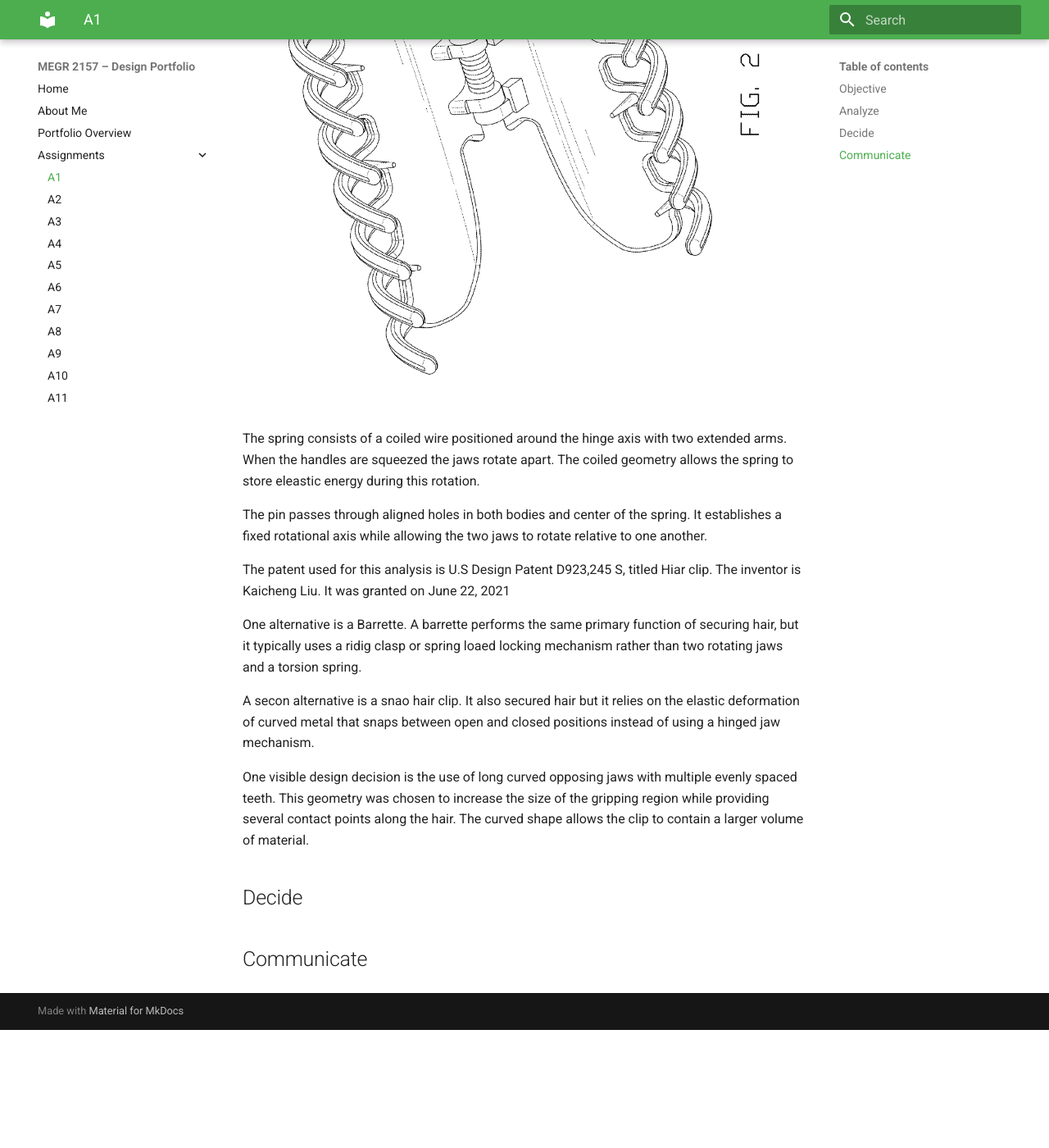
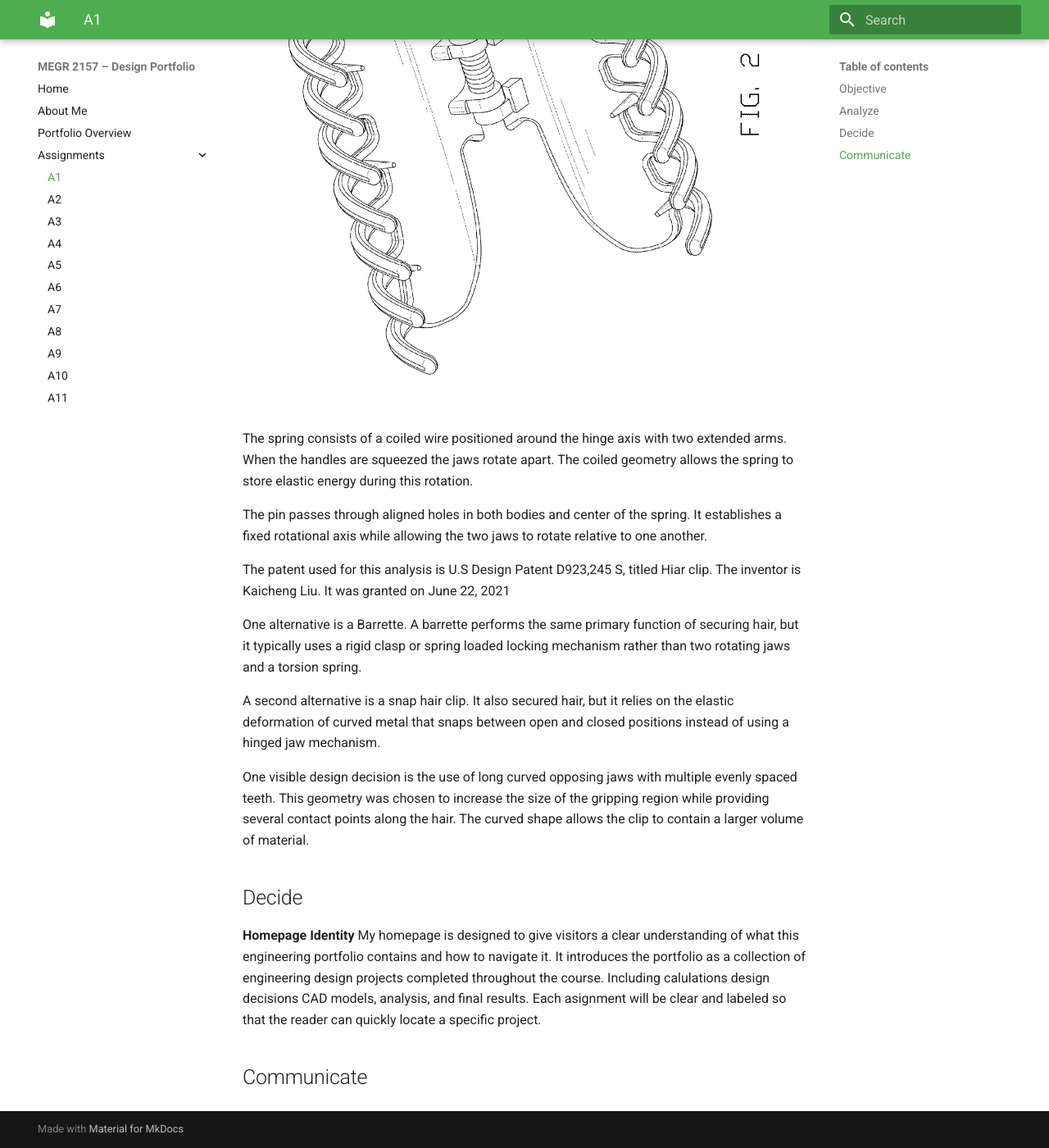
Before and after one commit to IzabellaMontero/megr2157-portfolio, an MkDocs documentation site: the page built from docs/assignments/A01/index.md, in a window 1280 px wide and 1400 px high, scrolled down 2572 px. Shown: the whole window at 82% size. Built offline with MkDocs 1.6.1 and Material for MkDocs 9.7.7, drawn with Linux system fonts in a browser that asks for light colours; before the commit the page ends 3828 px from its top, so only the background shows below that; some of the changed text lies outside the part shown.

Commit message:
Fix typos and improve clarity in index.md
Corrected spelling and grammatical errors throughout the document, including terms like 'language', 'equilibrium', 'elastic', and 'second'. Improved clarity in descriptions of the hair clip's mechanics and design alternatives.

```diff
--- a/docs/assignments/A01/index.md
+++ b/docs/assignments/A01/index.md
@@ -41,25 +41,25 @@ The primary mechanical behavior of the clip of governed by the torsion spring re
 
 ![Screenshot 2026-08-24 at 9.33.03 AM](Screenshot%202026-08-24%20at%209.33.03%20AM.png)
 
-T is the restoring torque produced by the spring, k is the torsional spring constant and Thetha is the angular displacement fo the spring from its resting postion.
+T is the restoring torque produced by the spring, k is the torsional spring constant and Theta is the angular displacement for the spring from its resting position.
 
 The torsion spring is assumed to act linearly through the normal operating range of the hair clip. The restoring torque is proportional to the angular displacement of the spring.
 
 ![Screenshot 2026-08-24 at 9.27.54 AM](Screenshot%202026-08-24%20at%209.27.54%20AM.png)
 
-The two curved clip bodies form opposing jaws that rotate about the hinge. Their curviness creates an enclosed girpping region that allows material (hair) to fit between the jaws while the clip is closed. Multiple long teeth extend from the edges of each jaw and interlock with the teeth on the opposite side.
+The two curved clip bodies form opposing jaws that rotate about the hinge. Their curviness creates an enclosed gripping region that allows material (hair) to fit between the jaws while the clip is closed. Multiple long teeth extend from the edges of each jaw and interlock with the teeth on the opposite side.
 
 ![Screenshot 2026-08-24 at 9.28.21 AM](Screenshot%202026-08-24%20at%209.28.21%20AM.png)
 
-The spring consists of a coiled wire positioned around the hinge axis with two extended arms. When the handles are squeezed the jaws rotate apart. The coiled geometry allows the spring to store eleastic energy during this rotation.
+The spring consists of a coiled wire positioned around the hinge axis with two extended arms. When the handles are squeezed the jaws rotate apart. The coiled geometry allows the spring to store elastic energy during this rotation.
 
 The pin passes through aligned holes in both bodies and center of the spring. It establishes a fixed rotational axis while allowing the two jaws to rotate relative to one another.
 
 The patent used for this analysis is U.S Design Patent D923,245 S, titled Hiar clip. The inventor is Kaicheng Liu. It was granted on June 22, 2021
 
-One alternative is a Barrette. A barrette performs the same primary function of securing hair, but it typically uses a ridig clasp or spring loaed locking mechanism rather than two rotating jaws and a torsion spring.
+One alternative is a Barrette. A barrette performs the same primary function of securing hair, but it typically uses a rigid clasp or spring loaded locking mechanism rather than two rotating jaws and a torsion spring.
 
-A secon alternative is a snao hair clip. It also secured hair but it relies on the elastic deformation of curved metal that snaps between open and closed positions instead of using a hinged jaw mechanism.
+A second alternative is a snap hair clip. It also secured hair, but it relies on the elastic deformation of curved metal that snaps between open and closed positions instead of using a hinged jaw mechanism.
 
 One visible design decision is the use of long curved opposing jaws with multiple evenly spaced teeth. This geometry was chosen to increase the size of the gripping region while providing several contact points along the hair. The curved shape allows the clip to contain a larger volume of material.
 
@@ -67,5 +67,7 @@ One visible design decision is the use of long curved opposing jaws with multipl
 
 ## Decide
 
+**Homepage Identity**
+My homepage is designed to give visitors a clear understanding of what this engineering portfolio contains and how to navigate it. It introduces the portfolio as a collection of engineering design projects completed throughout the course. Including calulations design decisions CAD models, analysis, and final results. Each asignment will be clear and labeled so that the reader can quickly locate a specific project.
 
 ## Communicate
```
Also changed, not shown: other parts of docs/assignments/A01/index.md (+1 -1 lines).
